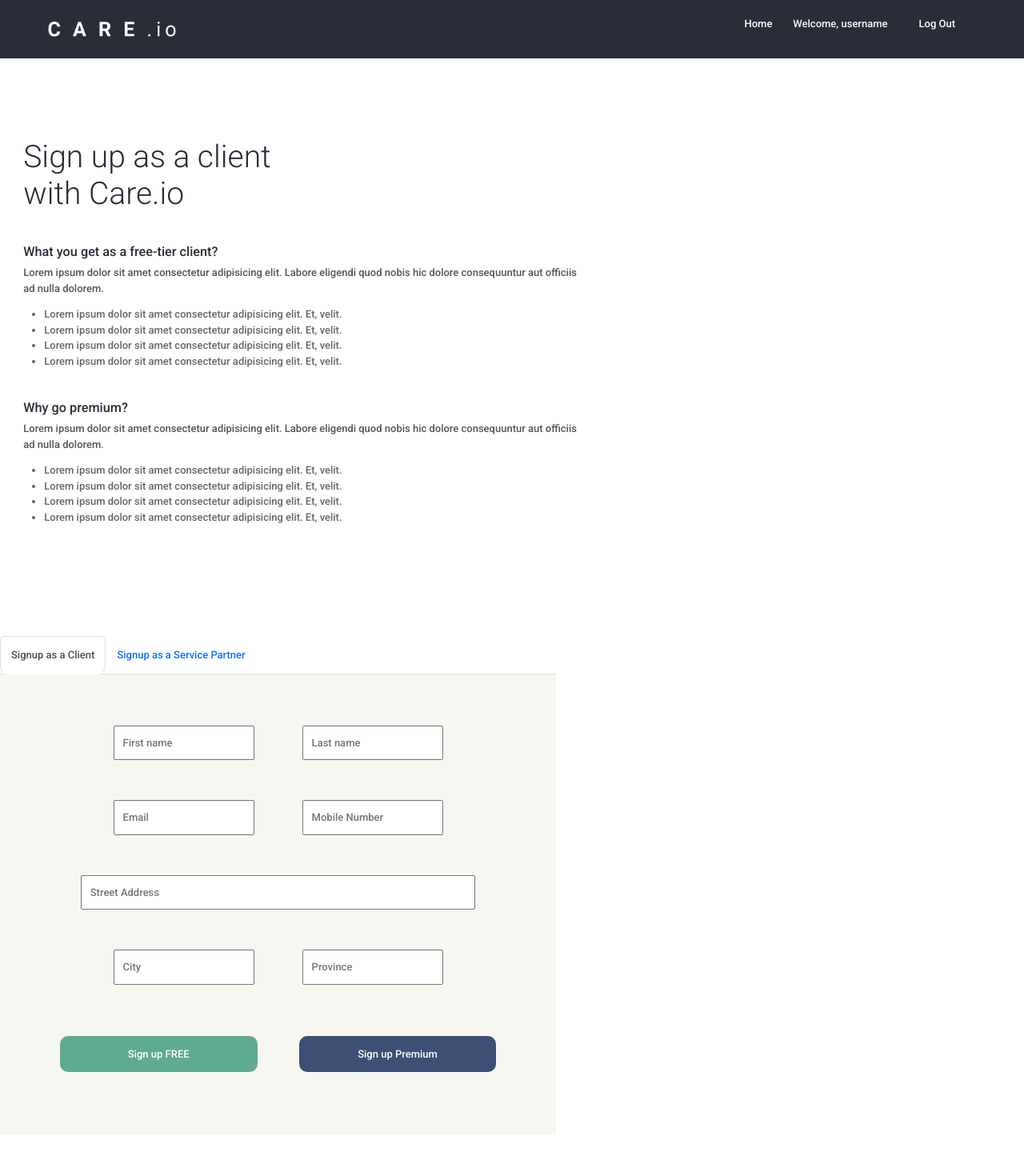
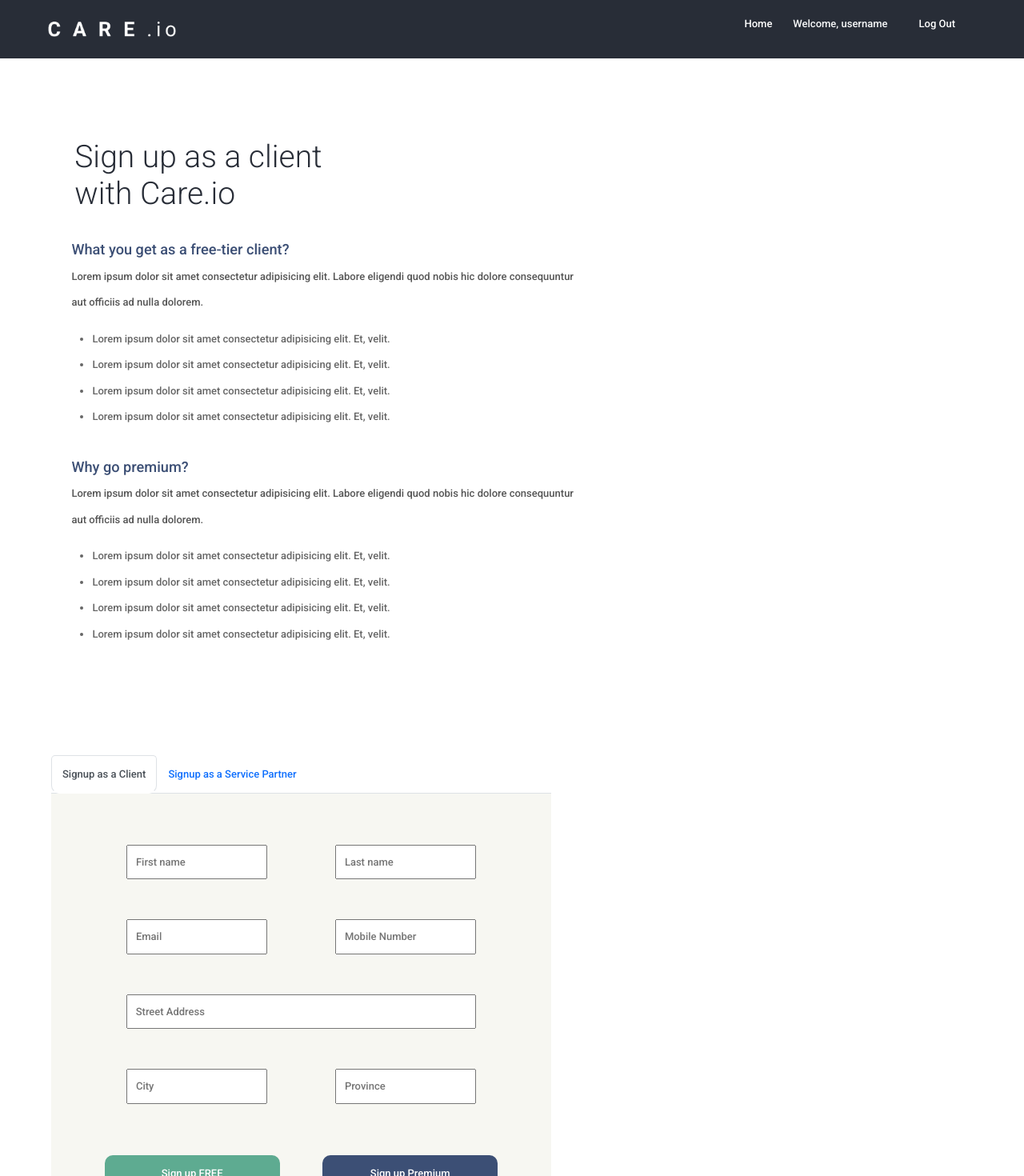
Before and after one commit to umarsalih/careio_react_frontend, a React (Create React App) app: page /signup in a window 1280 px wide. Shown: the top 1470 px of the page at 80% size. Before the commit the page ends 1418 px from the top, so only its background shows below. Built offline with nearby package versions, Linux system fonts and the light colour scheme; the HTML template or start-up script is replaced by a standard one.

Commit message:
Edit form design and text on signup

```diff
--- a/src/components/pages/Signup-form.jsx
+++ b/src/components/pages/Signup-form.jsx
@@ -6,7 +6,7 @@ function SignupForm() {
     return (
         <div
             class="signupForm col-12 col-sm-12  col-md-8 col-lg-6 order-sm-1 order-md-2">
-            <form action=''>
+            <form className='signup-form' action=''>
                 <ul className="nav nav-tabs" id="myTab" role="tablist">
                     <li className="nav-item" role="presentation">
                         <button
--- a/src/components/pages/Signup-info.jsx
+++ b/src/components/pages/Signup-info.jsx
@@ -8,14 +8,13 @@ function SignupInfo() {
             className="signupInfo col-12 col-sm-12 col-md-4 col-lg-6 order-sm-2 order-md-1">
             <div className='holder' >
                 <div class="signupInfo-headertext">
-                    <h1>Sign up as a
-                        client
-                        <br/>
+                    <h1>Sign up as a client <br/>
+
                         with Care.io</h1>
                 </div>
 
                 <div className="signupInfo-textbox1">
-                    <h5>What you get as a free-tier client?</h5>
+                    <h5 className='signup-subheading'>What you get as a free-tier client?</h5>
                     <p>Lorem ipsum dolor sit amet consectetur adipisicing elit. Labore eligendi quod
                         nobis hic dolore consequuntur aut officiis ad nulla dolorem.</p>
 
@@ -28,7 +27,7 @@ function SignupInfo() {
                 </div>
 
                 <div className="signupInfo-textbox2">
-                    <h5>Why go
+                    <h5 className='signup-subheading'>Why go
                             premium?</h5>
                     <p>Lorem ipsum dolor sit amet consectetur adipisicing elit. Labore eligendi quod
                         nobis hic dolore consequuntur aut officiis ad nulla dolorem.</p>
--- a/src/styles/layout-signup.css
+++ b/src/styles/layout-signup.css
@@ -5,6 +5,7 @@
 #container-01 {
     display: flex;
     flex-direction: row;
+    padding: 0 5%;
 }
 
 .signupInfo {
@@ -25,9 +26,6 @@
     padding-left: 1em;
 }
 
-.signupInfo-headertext {
-}
-
 .signupInfo-textbox1, .signupInfo-textbox2 {
     margin: 5%;
 }
@@ -43,6 +41,11 @@
 .formElementsContainer {
     background-color: #F7F7F2;
     padding: 3em;
+    display: flex;
+    flex-direction: row;
+    flex-wrap: wrap;
+    align-items: center;
+    justify-content: space-evenly;
 }
 
 .formElementsContainer input {
@@ -73,3 +76,13 @@
     color: white;
     border: none;
 }
+
+.holder {
+    line-height: 2.5em;
+}
+
+.signup-subheading {
+    color: #3C4F75;
+    font-size: 1.4em;
+    font-weight: 400;
+}
```
